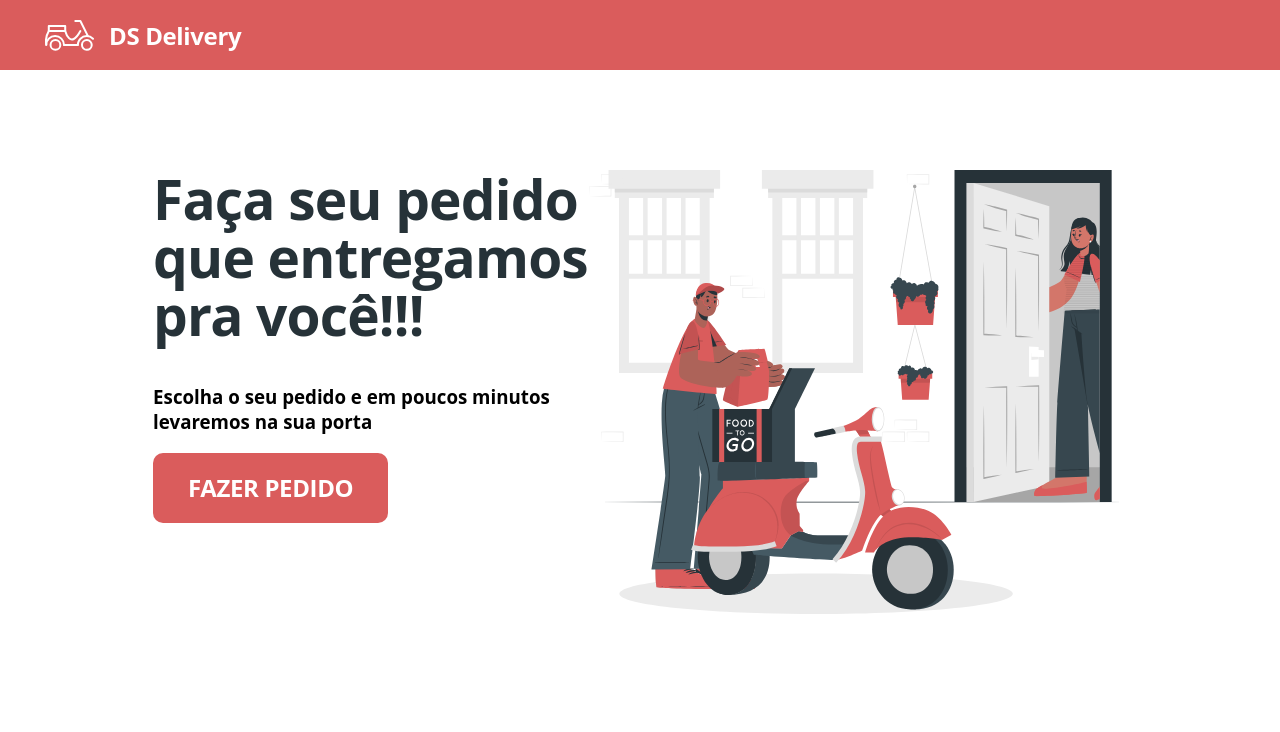
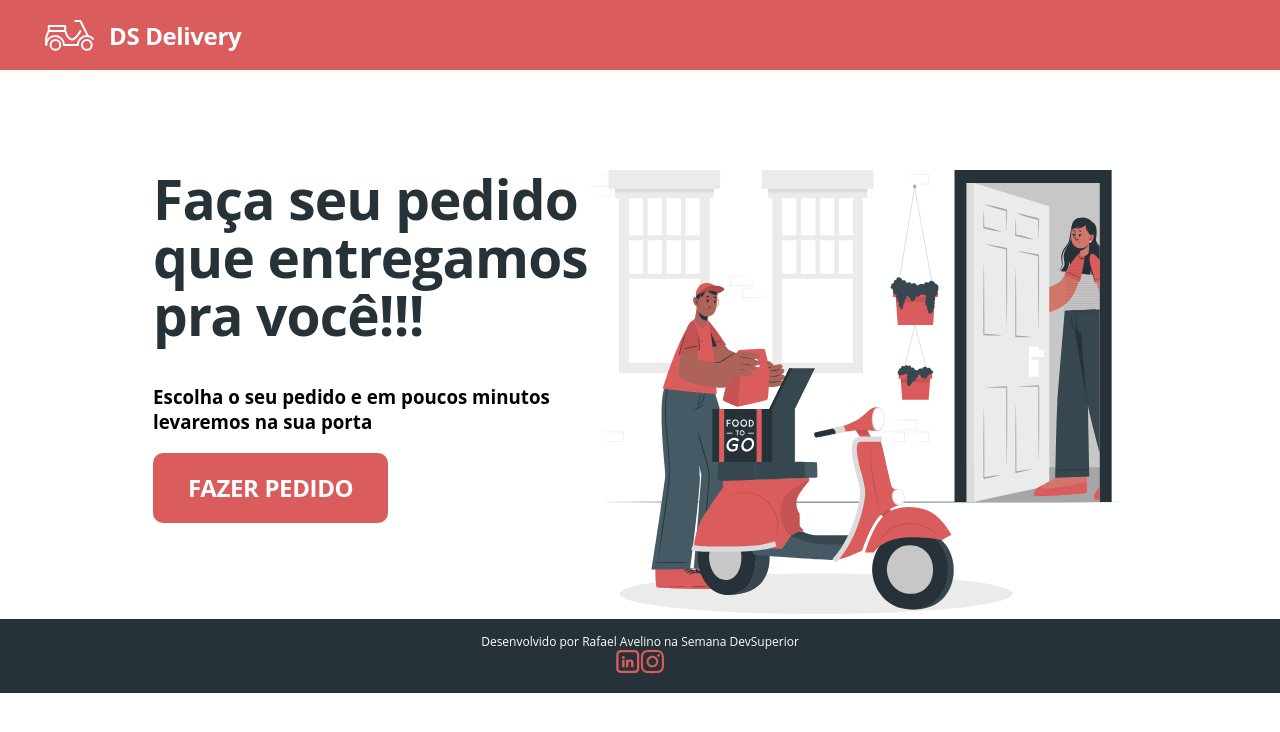
Before and after one commit to rafaelljunioor/dsdeliver-ds2, a React (Create React App) app in the folder front-web/: page / in a window 1280 px wide. Shown: the top 732 px of the page. Built offline with nearby package versions, Linux system fonts and the light colour scheme.

Commit message:
Footer Created

```diff
--- /dev/null
+++ b/front-web/src/Footer/index.tsx
@@ -0,0 +1,24 @@
+import './styles.css';
+
+import {ReactComponent as InstagramIcon} from './instagram.svg';
+import {ReactComponent as LinkedinIcon} from './linkedin.svg';
+function Footer (){
+
+    return (
+        <footer className="main-footer">
+            Desenvolvido por Rafael Avelino na Semana DevSuperior
+            <div className="">
+                <a href="https://www.linkedin.com/in/rafael-avelino-0443ab98/" target="_new">
+                    <LinkedinIcon/>
+                </a>
+                <a href="https://www.instagram.com/rafaell_juniioor/" target="_new">
+                <InstagramIcon/>
+                </a>
+            </div>
+        </footer>
+
+    )
+
+}
+
+export default Footer;
--- /dev/null
+++ b/front-web/src/Footer/styles.css
@@ -0,0 +1,20 @@
+.main-footer {
+  padding-top: 15px;
+  padding-bottom: 15px;
+  background-color: var(--dark-color);
+  font-weight: normal;
+  font-size: 12px;
+  line-height: 16px;
+  text-align: center;
+  color: #FFF;
+}
+
+.footer-icons {
+  margin-top: 10px;
+  display: flex;
+  justify-content: center;
+}
+
+.footer-icons > * {
+  margin-right: 5px;
+}
--- a/front-web/src/Home/index.tsx
+++ b/front-web/src/Home/index.tsx
@@ -1,5 +1,6 @@
 import './styles.css';
 import {ReactComponent as MainImage} from './main.svg';
+import Footer from '../Footer';
 
 function Home (){
 
@@ -21,7 +22,9 @@ function Home (){
                     <MainImage/>
                 </div>
             </div>
+            <Footer/>
         </div>
+
     )
 
 }
```
Also changed, not shown: front-web/src/Footer/instagram.svg (added), front-web/src/Footer/linkedin.svg (added).
